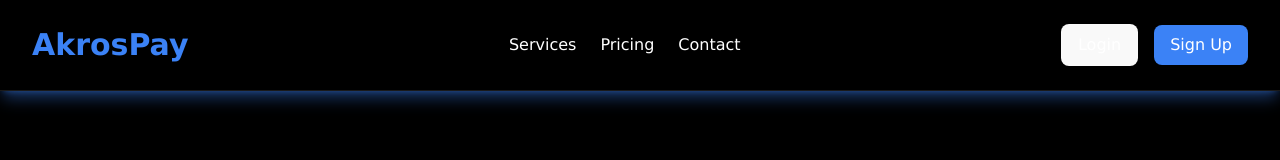
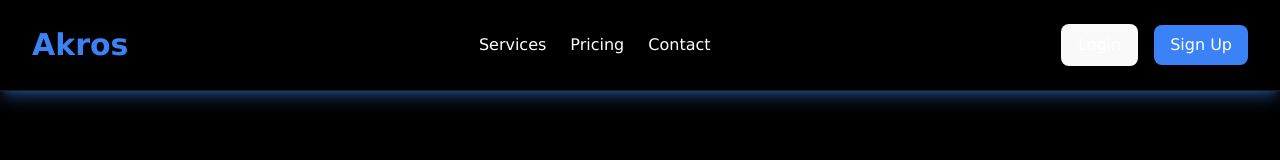
Before and after one commit to femmyDigital/Akros-Frontend, a React (Vite) app: page / in a window 1280 px wide. Shown: the top 160 px of the page. Built offline with nearby package versions, Linux system fonts and the light colour scheme; no server answers.

Commit message:
first commit

```diff
--- a/src/pages/home/index.jsx
+++ b/src/pages/home/index.jsx
@@ -9,7 +9,7 @@ export default function LandingPage() {
     <div className="bg-black text-white  min-h-screen">
       {/* NAVBAR */}
       <nav className="flex justify-between items-center px-8 py-6 border-b border-white/10 backdrop-blur-md shadow-lg shadow-blue-500/40">
-        <h1 className="text-3xl font-bold text-blue-500">AkrosPay</h1>
+        <h1 className="text-3xl font-bold text-blue-500">Akros</h1>
 
         <div className="space-x-6 hidden md:flex">
           <a href="#services" className="hover:text-blue-400">
```
